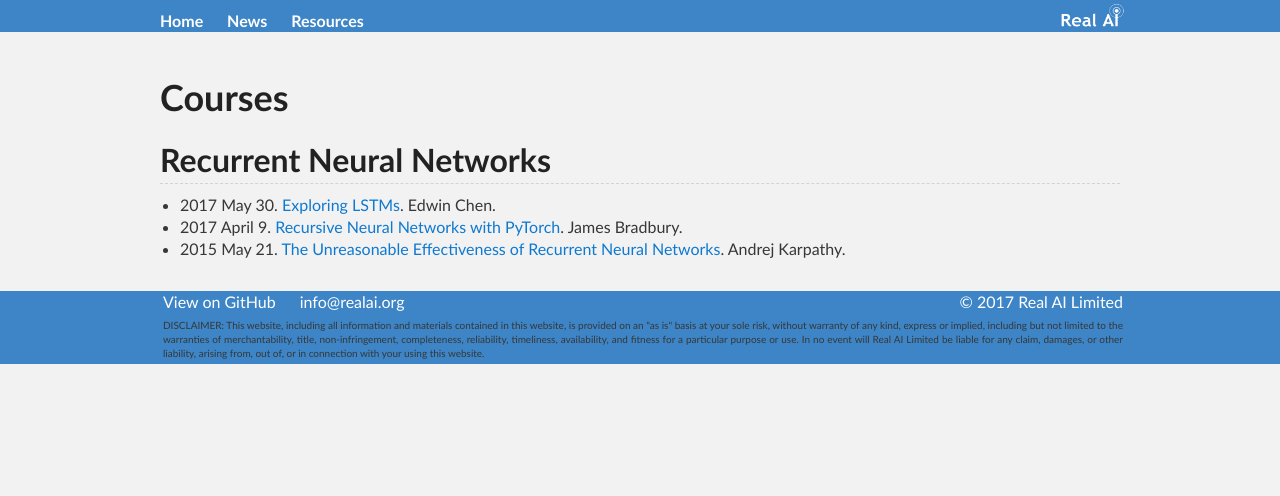
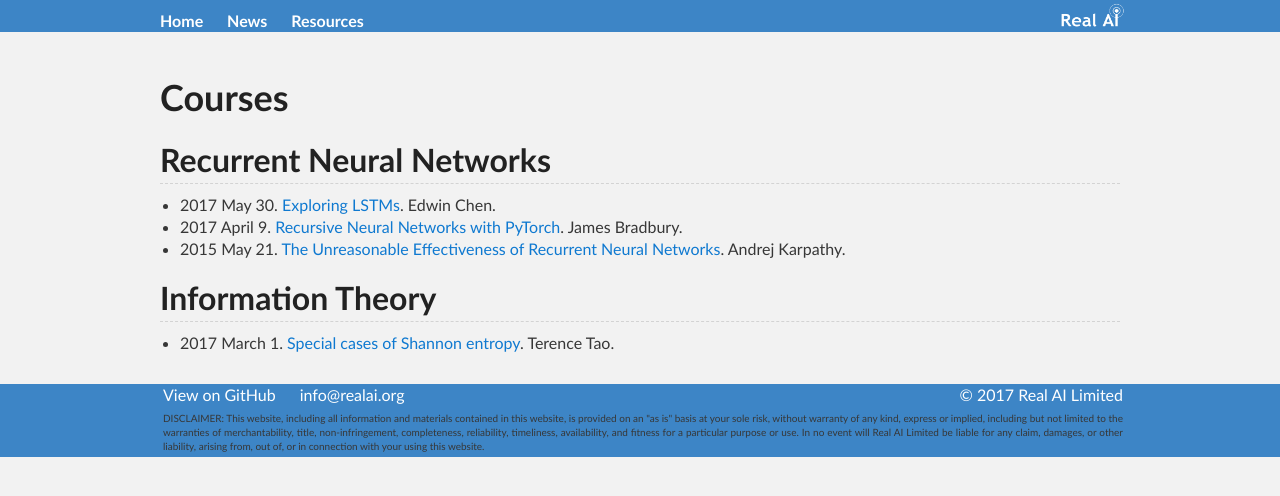
Before and after one commit to Tonywuhk/realai.org, a Jekyll site: the page built from courses.md, in a window 1280 px wide. Shown: the top 496 px of the page. Built offline with Jekyll 4.4.1, drawn with Linux system fonts in a browser that asks for light colours; our own code applies the rules of GitHub Pages for plain Markdown files; comment, search, counter and statistics services are not loaded; the repository's description, which GitHub fills in, is left out.

Commit message:
Create courses.md

```diff
--- a/courses.md
+++ b/courses.md
@@ -8,3 +8,7 @@ permalink: /courses/
 * 2017 May 30. [Exploring LSTMs](http://blog.echen.me/2017/05/30/exploring-lstms/). Edwin Chen.
 * 2017 April 9. [Recursive Neural Networks with PyTorch](https://devblogs.nvidia.com/parallelforall/recursive-neural-networks-pytorch/). James Bradbury.
 * 2015 May 21. [The Unreasonable Effectiveness of Recurrent Neural Networks](http://karpathy.github.io/2015/05/21/rnn-effectiveness/). Andrej Karpathy.
+
+## Information Theory
+
+* 2017 March 1. [Special cases of Shannon entropy](https://terrytao.wordpress.com/2017/03/01/special-cases-of-shannon-entropy/). Terence Tao.
```
